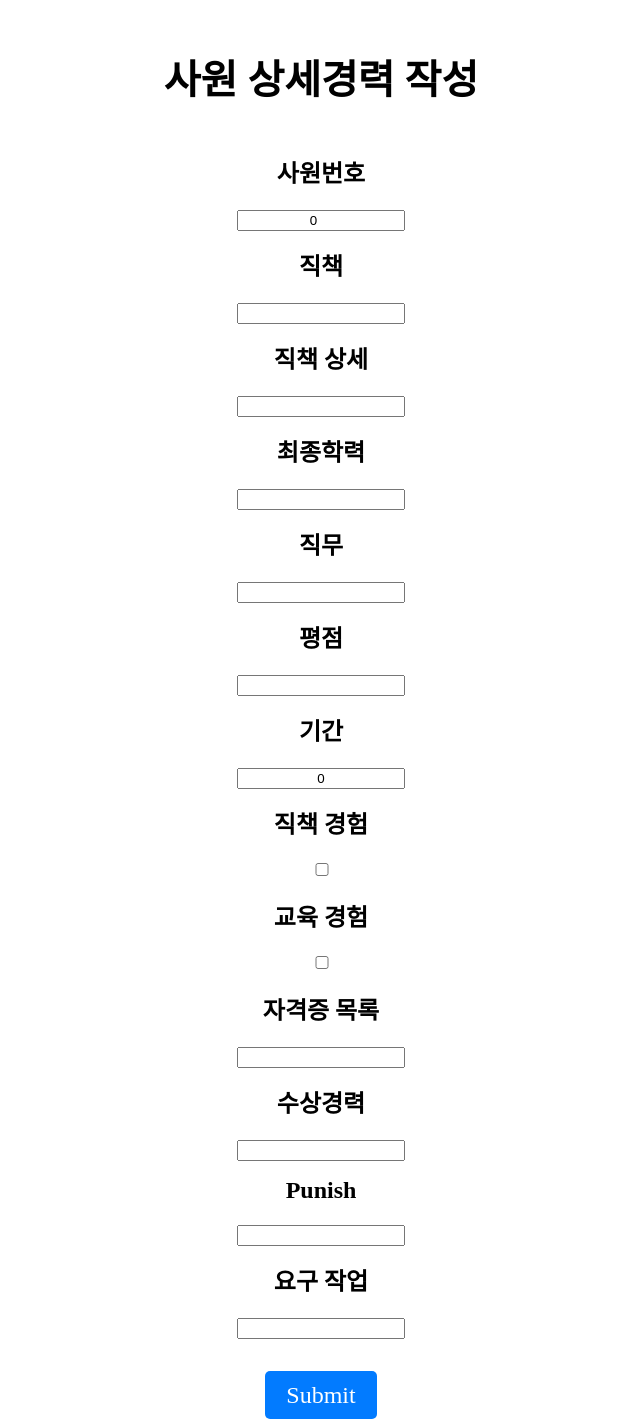
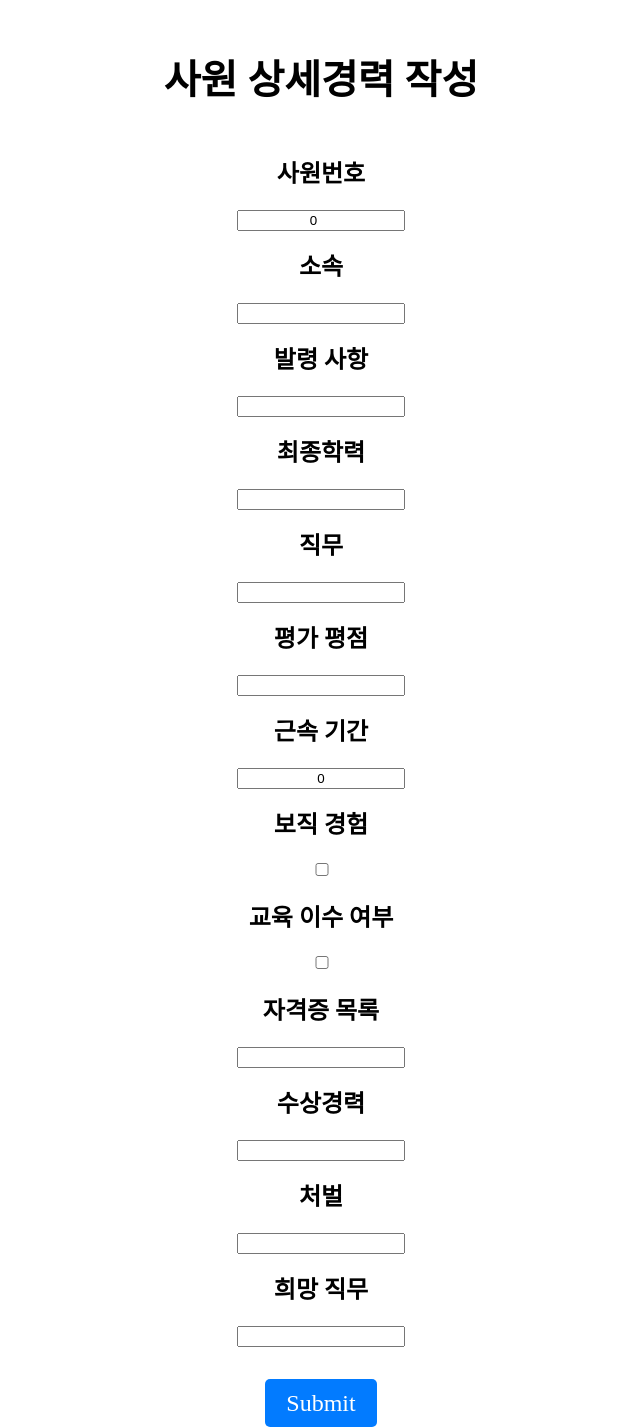
Before and after one commit to Kit-OOSE-Frontend/Semas-Frontend, a React (Create React App) app: page /career in a window 1280 px wide. Shown: the whole page, without its empty margins (319-959 px from the left). Built offline with nearby package versions, Linux system fonts and the light colour scheme; a web font is replaced by a local one.

Commit message:
modified:   src/page/AddCareerDetail.js

```diff
--- a/src/page/AddCareerDetail.js
+++ b/src/page/AddCareerDetail.js
@@ -12,7 +12,7 @@ export default function AddCareerDetail() {
         Period: 0.0,
         PositionExpereience: '',
         TrainingCompletion: '',
-        LicenseList: [],
+        LicenseList: '',
         Prize: '',
         Punish: '',
         DesiredTask: '',
@@ -44,11 +44,11 @@ export default function AddCareerDetail() {
                     <input name="EmployeeId" type="number" value={addCareerDetail.EmployeeId} onChange={handleChange} />
                 </div>
                 <div className="detail-div">
-                    <div>직책</div>
+                    <div>소속</div>
                     <input name="Position" type="text" value={addCareerDetail.Position} onChange={handleChange} />
                 </div>
                 <div className="detail-div">
-                    <div>직책 상세</div>
+                    <div>발령 사항</div>
                     <input
                         name="PositionDetail"
                         type="text"
@@ -70,15 +70,15 @@ export default function AddCareerDetail() {
                     <input name="Task" type="text" value={addCareerDetail.Task} onChange={handleChange} />
                 </div>
                 <div className="detail-div">
-                    <div>평점</div>
+                    <div>평가 평점</div>
                     <input name="Rate" type="text" value={addCareerDetail.Rate} onChange={handleChange} />
                 </div>
                 <div className="detail-div">
-                    <div>기간</div>
+                    <div>근속 기간</div>
                     <input name="Period" type="text" value={addCareerDetail.Period} onChange={handleChange} />
                 </div>
                 <div className="detail-div">
-                    <div>직책 경험</div>
+                    <div>보직 경험</div>
                     <input
                         name="PositionExpereience"
                         type="checkbox"
@@ -87,7 +87,7 @@ export default function AddCareerDetail() {
                     />
                 </div>
                 <div className="detail-div">
-                    <div>교육 경험</div>
+                    <div>교육 이수 여부</div>
                     <input
                         name="TrainingCompletion"
                         type="checkbox"
@@ -97,6 +97,29 @@ export default function AddCareerDetail() {
                 </div>
                 <div className="detail-div">
                     <div>자격증 목록</div>
+                    <input name="LicenseList" type="text" value={addCareerDetail.LicenseList} onChange={handleChange} />
+                </div>
+                <div className="detail-div">
+                    <div>수상경력</div>
+                    <input name="Prize" type="text" value={addCareerDetail.Prize} onChange={handleChange} />
+                </div>
+                <div className="detail-div">
+                    <div>처벌</div>
+                    <input name="Punish" type="text" value={addCareerDetail.Punish} onChange={handleChange} />
+                </div>
+                <div className="detail-div">
+                    <div>희망 직무</div>
+                    <input name="DesiredTask" type="text" value={addCareerDetail.DesiredTask} onChange={handleChange} />
+                </div>
+                <input className="submit-btn" type="submit" />
+            </form>
+        </div>
+    );
+}
+
+/*
+<div className="detail-div">
+                    <div>자격증 목록</div>
                     <input
                         name="LicenseList"
                         type="text"
@@ -104,20 +127,4 @@ export default function AddCareerDetail() {
                         onChange={handleChange}
                     />
                 </div>
-                <div className="detail-div">
-                    <div>수상경력</div>
-                    <input name="Prize" type="text" value={addCareerDetail.Prize} onChange={handleChange} />
-                </div>
-                <div className="detail-div">
-                    <div>Punish</div>
-                    <input name="Punish" type="text" value={addCareerDetail.Punish} onChange={handleChange} />
-                </div>
-                <div className="detail-div">
-                    <div>요구 작업</div>
-                    <input name="DesiredTask" type="text" value={addCareerDetail.DesiredTask} onChange={handleChange} />
-                </div>
-                <input className="submit-btn" type="submit" />
-            </form>
-        </div>
-    );
-}
+                */
```
